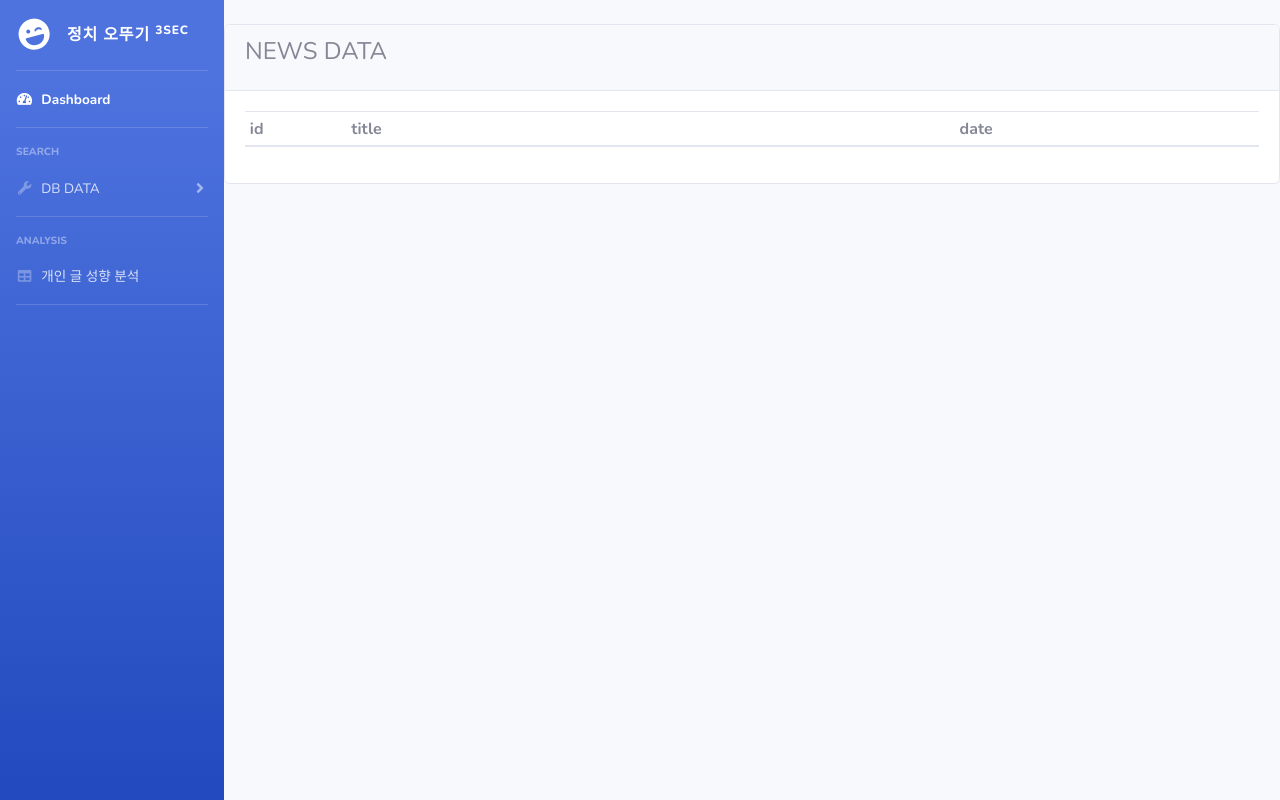
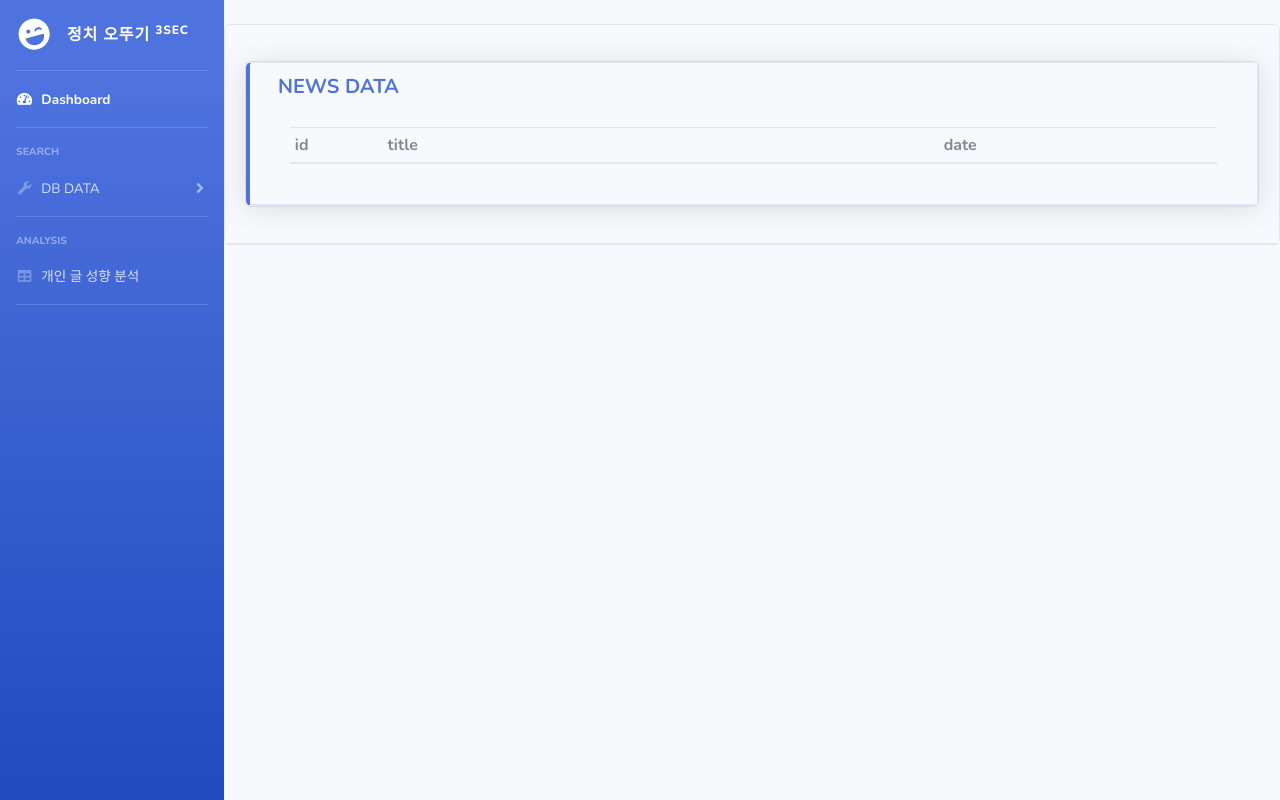
Before and after one commit to dc-koreauniv-9/Project-Assemble, a Flask app: page /2_1p/ in a window 1280 px wide. Run offline with Flask 2, Linux system fonts and the light colour scheme; data that the repository does not hold is empty; some libraries are stand-ins or nearby versions.

Commit message:
db페이지

```diff
--- a/total/templates/2_1news.html
+++ b/total/templates/2_1news.html
@@ -1,59 +1,46 @@
 <!DOCTYPE html>
 <html lang="kr">
-
 <head>
 <meta charset="utf-8">
 <meta http-equiv="X-UA-Compatible" content="IE=edge">
 <meta name="viewport" content="width=device-width, initial-scale=1, shrink-to-fit=no">
 <meta name="description" content="">
 <meta name="author" content="">
-
 <title>Political neutral reader</title>
-
 <!-- Custom fonts for this template-->
 <link href="{{url_for('static',filename='vendor/fontawesome-free/css/all.min.css')}}" rel="stylesheet" type="text/css">
 <link href="https://fonts.googleapis.com/css?family=Nunito:200,200i,300,300i,400,400i,600,600i,700,700i,800,800i,900,900i" rel="stylesheet">
-
 <!-- Custom styles for this template-->
 <link href="{{url_for('static',filename='css/sb-admin-2.min.css')}}" rel="stylesheet">
-
 </head>
-
 <body id="page-top">
-
 <!-- Page Wrapper -->
 <div id="wrapper">
-
 	<!-- Sidebar -->
 	<ul class="navbar-nav bg-gradient-primary sidebar sidebar-dark accordion" id="accordionSidebar">
-
 		<!-- Sidebar - Brand -->
 		<a class="sidebar-brand d-flex align-items-center justify-content-center" href="/1p">
 		<div class="sidebar-brand-icon rotate-n-15">
 			<i class="fas fa-laugh-wink"></i>
 		</div>
-        <div class="sidebar-brand-text mx-3">정치 오뚜기 <sup>3Sec</sup></div>
-
+		<div class="sidebar-brand-text mx-3">
+			정치 오뚜기 <sup>3Sec</sup>
+		</div>
 		</a>
-
 		<!-- Divider -->
 		<hr class="sidebar-divider my-0">
-
 		<!-- Nav Item - Dashboard -->
 		<li class="nav-item active">
 		<a class="nav-link" href="/1p">
 		<i class="fas fa-fw fa-tachometer-alt"></i>
 		<span>Dashboard</span></a>
 		</li>
-
 		<!-- Divider -->
 		<hr class="sidebar-divider">
-
 		<!-- Heading -->
 		<div class="sidebar-heading">
 			 Search
 		</div>
-
 		<!-- Nav Item - Utilities Collapse Menu -->
 		<li class="nav-item">
 		<a class="nav-link collapsed" href="#" data-toggle="collapse" data-target="#collapseUtilities" aria-expanded="true" aria-controls="collapseUtilities">
@@ -69,64 +56,70 @@
 			</div>
 		</div>
 		</li>
-
 		<!-- Divider -->
 		<hr class="sidebar-divider">
-
 		<!-- Heading -->
 		<div class="sidebar-heading">
 			 Analysis
 		</div>
-
 		<!-- Nav Item - Tables -->
 		<li class="nav-item">
 		<a class="nav-link" href="/4p">
 		<i class="fas fa-fw fa-table"></i>
 		<span>개인 글 성향 분석</span></a>
 		</li>
-
 		<!-- Divider -->
 		<hr class="sidebar-divider d-none d-md-block">
-
 	</ul>
 	<!-- End of Sidebar -->
-
 	<!-- Content Wrapper -->
 	<div id="content-wrapper" class="d-flex flex-column">
-
 		<!-- Main Content -->
 		<div id="content">
-
 			<!-- Begin Page Content -->
 			<div class="container-fluid">
-
-         <BR>
-
+				<br>
 			</div>
 			<div class="content">
 				<div class="row">
 					<div class="col-md-12">
 						<div class="card">
 							<div class="card-header">
-                <h4 class="card-title">NEWS DATA</h4>
-              </div>
+								<div class="card board-danger golge my-4" style="width:100%;">
+									<div class="card border-left-primary shadow h-100 py-0">
+										<div class="card-body p-0">
+											<div class="row no-gutters align-items-center">
+												<div class="card-header py-1" style="width:100%;">
+													<a href="#" class="isteColor">
+													<h5 class="text-left m-2" style="font-weight: bold; ">NEWS DATA</h5>
 													<div class="card-body">
 														<div class="table-responsive">
 															<table class="table table-sm table-hover">
 															<thead>
 															<tr>
-                  <th style="width: 10%">id</th>
-                  <th style="width: 60%">title</th>
-                  <th style="width: 30%">date</th>
+																<th style="width: 10%">
+																	id
+																</th>
+																<th style="width: 60%">
+																	title
+																</th>
+																<th style="width: 30%">
+																	date
+																</th>
 															</tr>
 															</thead>
 															<tbody>
 															 {% for row in rows %}
 															<tr>
-                  <td>{{row.id}}</td>
-                  <td>{{row.title}}</td>
-                  <td>{{row.date}}</td>
-
+																<td>
+																	{{row.id}}
+																</td>
+																<td>
+																	{{row.title}}
+																</td>
+																<td>
+																	{{row.date}}
+																</td>
 															</tr>
 															 {% endfor %}
 															</tbody>
@@ -140,33 +133,27 @@
 								</div>
 							</div>
 						</div>
-
-
-
+					</div>
+				</div>
+			</div>
+		</div>
+	</div>
+</div>
 <!-- Bootstrap core JavaScript-->
 <script src="{{url_for('static',filename='vendor/jquery/jquery.min.js')}}"></script>
 <script src="{{url_for('static',filename='vendor/bootstrap/js/bootstrap.bundle.min.js')}}"></script>
-
 <!-- Core plugin JavaScript-->
 <script src="{{url_for('static',filename='vendor/jquery-easing/jquery.easing.min.js')}}"></script>
-
 <!-- Custom scripts for all pages-->
 <script src="{{url_for('static',filename='js/sb-admin-2.min.js')}}"></script>
-
 <!-- Page level plugins -->
 <script src="{{url_for('static',filename='vendor/chart.js/Chart.min.js')}}"></script>
-
-
 <!-- Page level plugins -->
 <script src="{{url_for('static',filename='vendor/datatables/jquery.dataTables.min.js')}}"></script>
 <script src="{{url_for('static',filename='vendor/datatables/dataTables.bootstrap4.min.js')}}"></script>
-
-
 <!-- Page level custom scripts -->
 <script src="{{url_for('static',filename='js/demo/chart-area-demo.js')}}"></script>
 <script src="{{url_for('static',filename='js/demo/chart-pie-demo.js')}}"></script>
 <script src="{{url_for('static',filename='js/demo/chart-bar-demo.js')}}"></script>
-
 </body>
-
 </html>
```
Also changed, not shown: total/templates/2_2TheMinJoo.html (+35 -46 lines), total/templates/2_3LibertyKorea.html (+35 -47 lines). Lines whose indentation alone changed are shown as unchanged.
